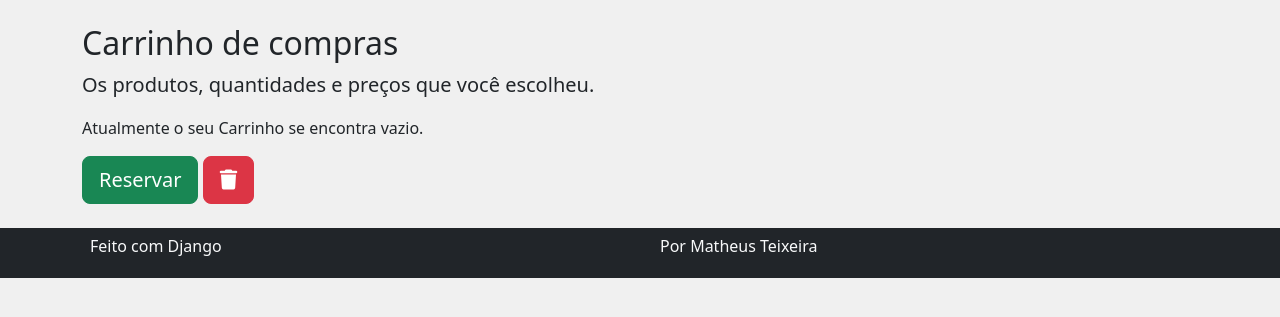
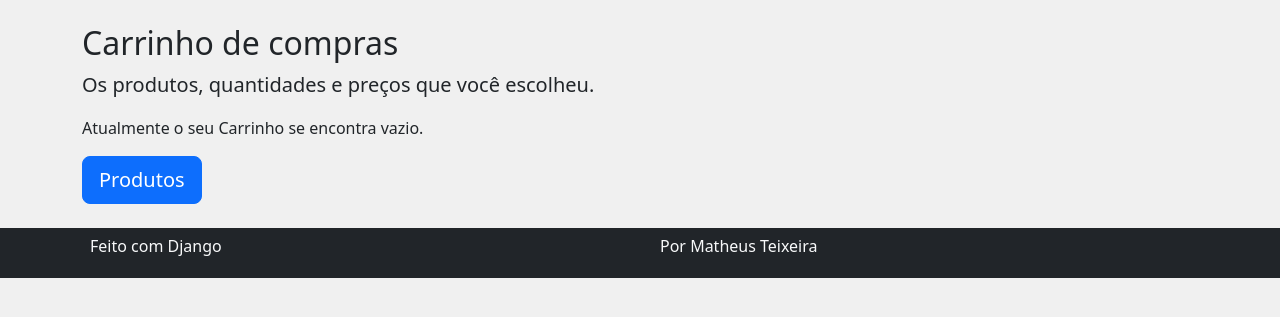
Before and after one commit to matconi/gourmet-avenida, a Django app: template project/produto/templates/cart.html in a window 1280 px wide. Shown: the part 58-375 px from the top of the page. Run offline with Django 3.2, Linux system fonts and the light colour scheme; the template is opened without the code that fills it, so the values that code supplies are empty.

Commit message:
esvaziar carrinho

```diff
--- a/project/produto/templates/cart.html
+++ b/project/produto/templates/cart.html
@@ -12,13 +12,25 @@
         {% include 'partials/_cart.html' %}
     </div>
 </div>
-
-<div class="col-lg m-auto">
-    <a class="btn btn-lg btn-block btn-success" href="#">
-        Reservar
-    </a>
-    <a class="btn btn-lg btn-block btn-danger ml-2" href="#" title="Esvaziar carrinho">
-        <i class="fa-solid fa-trash"></i>
-    </a>
-</div>
+{% if request.session.cart %}
+    <div class="row m-auto">
+        <div class="col-11">
+            <a class="btn btn-lg btn-block btn-success" href="#">
+                Reservar
+            </a>
+        </div>
+        <div class="col">
+            <form action="{% url 'produto:clear_cart' %}" method="POST">
+                {% csrf_token %}
+                <button type="submit" class="btn btn-lg btn-block btn-danger" title="Esvaziar carrinho">
+                    <i class="fa-solid fa-trash"></i>
+                </button>
+            </form>
+        </div>
+    </div>
+{% else %}
+    <button class="btn btn-lg btn-block btn-primary">
+        <a class="nav-link" href="{% url 'produto:index' %}">Produtos</a>
+    </button>
+{% endif %}
 {% endblock main %}
```
Also changed, not shown: project/produto/views.py (+8 -4 lines).
